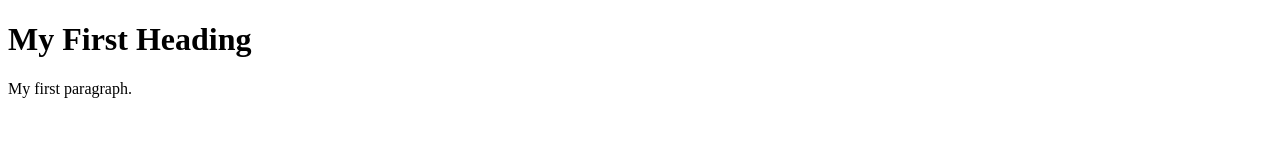
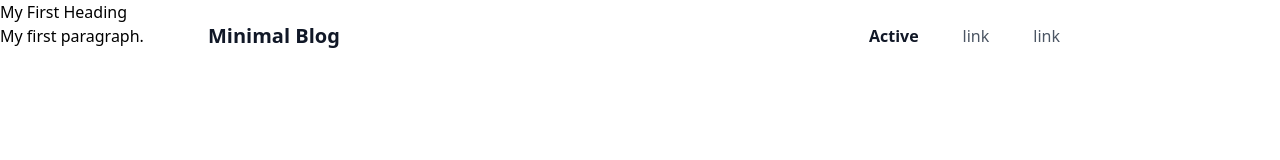
Before and after one commit to constantinX/the-authentic-author, a plain HTML site: page index.html in a window 1280 px wide. Drawn offline with nearby package versions, Linux system fonts and the light colour scheme.

Commit message:
Updated index.js with new Navbar

```diff
--- a/index.html
+++ b/index.html
@@ -1,6 +1,51 @@
 <!DOCTYPE html>
 <html>
+  <head>
+    <meta charset="UTF-8">
+    <meta name="viewport" content="width=device-width, initial-scale=1.0">
+    <meta http-equiv="X-UA-Compatible" content="ie=edge" />
+    <title>Tailwind Starter Template - Minimal Blog: Tailwind Toolbox</title>
+    <meta name="author" content="name" />
+    <meta name="description" content="description here" />
+    <meta name="keywords" content="keywords,here" />
+  <script src="https://cdn.tailwindcss.com"></script>
+</head>
 <body>
+<nav id="header" class="fixed w-full z-10 top-0">
+		<div id="progress" class="h-1 z-20 top-0" style="background:linear-gradient(to right, #4dc0b5 var(--scroll), transparent 0);"></div>
+		<div class="w-full md:max-w-4xl mx-auto flex flex-wrap items-center justify-between mt-0 py-3">
+			<div class="pl-4">
+				<a class="text-gray-900 text-base no-underline hover:no-underline font-extrabold text-xl" href="#">
+					Minimal Blog
+				</a>
+			</div>
+
+			<div class="block lg:hidden pr-4">
+				<button id="nav-toggle" class="flex items-center px-3 py-2 border rounded text-gray-500 border-gray-600 hover:text-gray-900 hover:border-green-500 appearance-none focus:outline-none">
+					<svg class="fill-current h-3 w-3" viewBox="0 0 20 20" xmlns="http://www.w3.org/2000/svg">
+						<title>Menu</title>
+						<path d="M0 3h20v2H0V3zm0 6h20v2H0V9zm0 6h20v2H0v-2z" />
+					</svg>
+				</button>
+			</div>
+
+			<div class="w-full flex-grow lg:flex lg:items-center lg:w-auto hidden lg:block mt-2 lg:mt-0 bg-gray-100 md:bg-transparent z-20" id="nav-content">
+				<ul class="list-reset lg:flex justify-end flex-1 items-center">
+					<li class="mr-3">
+						<a class="inline-block py-2 px-4 text-gray-900 font-bold no-underline" href="#">Active</a>
+					</li>
+					<li class="mr-3">
+						<a class="inline-block text-gray-600 no-underline hover:text-gray-900 hover:text-underline py-2 px-4" href="#">link</a>
+					</li>
+					<li class="mr-3">
+						<a class="inline-block text-gray-600 no-underline hover:text-gray-900 hover:text-underline py-2 px-4" href="#">link</a>
+					</li>
+				</ul>
+			</div>
+		</div>
+	</nav>
+
+
 
 <h1>My First Heading</h1>
 
```
